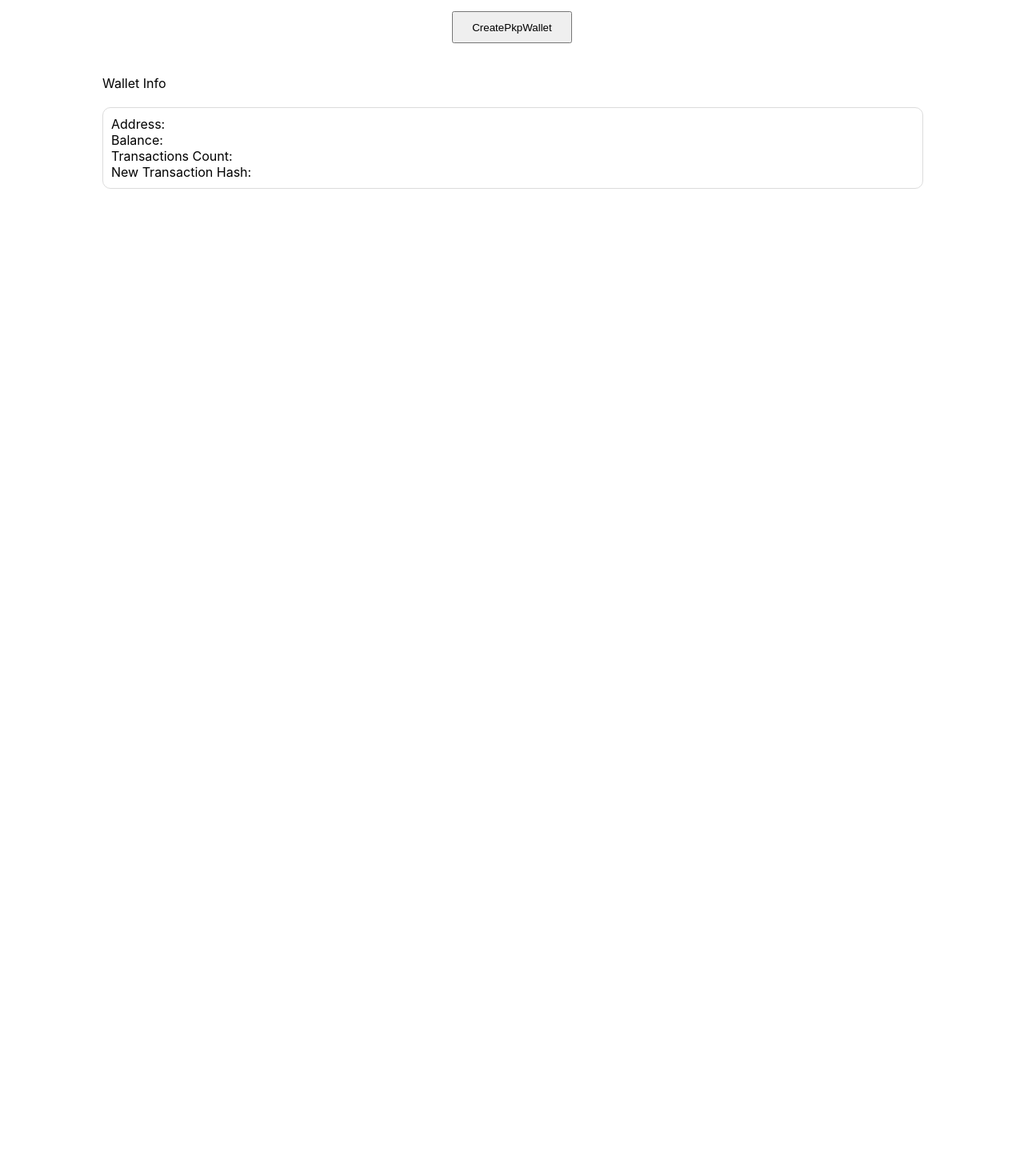
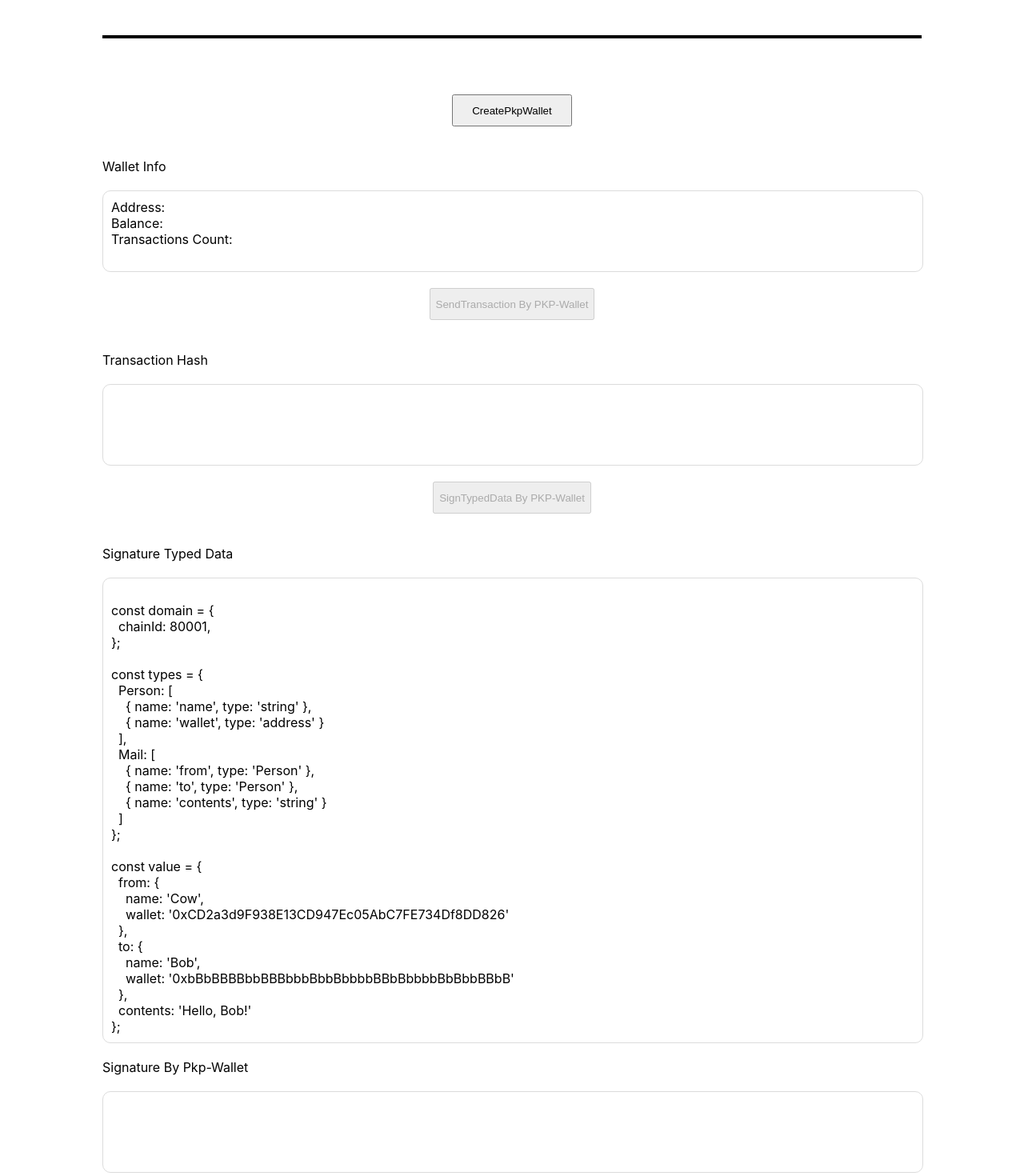
Before and after one commit to meteor-web3/pkp-wallet-demo, a React (Create React App) app: page / in a window 1280 px wide. Shown: the part 2420-3890 px from the top of the page at 80% size. Before the commit the page ends 2666 px from the top, so only its background shows below. Built offline with nearby package versions, Linux system fonts and the light colour scheme; no server answers.

Commit message:
feat: add signTypedData test for pkpWallet

```diff
--- a/src/App.scss
+++ b/src/App.scss
@@ -8,6 +8,13 @@
 
   .typed {
     white-space: pre;
+  }
+
+  .divider {
+    height: 4px;
+    width: 100%;
+    background-color: black;
+    margin: 50px 0;
   }
 
   .app-header {
--- a/src/App.tsx
+++ b/src/App.tsx
@@ -11,7 +11,7 @@ import * as LitJsSdk_types from "@lit-protocol/types";
 import { AccsDefaultParams } from '@lit-protocol/types';
 import { ethers } from 'ethers';
 import { joinSignature, UnsignedTransaction } from 'ethers/lib/utils';
-import {PKPEthersWallet} from '@lit-protocol/pkp-ethers';
+import { PKPEthersWallet } from '@lit-protocol/pkp-ethers';
 import { CONTRACT_ABI, CONTRACT_ADDRESS, CONTRACT_SRC_CODE, REACT_APP_RELAY_API_URL, RPC_URL, SIGN_TYPED_DATA } from './lib/constant';
 
 function App() {
@@ -35,12 +35,19 @@ function App() {
   const [pkpWalletBalance, setPkpWalletBalance] = useState<string>('');
   const [pkpWalletTxCount, setPkpWalletTxCount] = useState<number | string>('');
   const [pkpWalletNewTxHash, setPkpWalletNewTxHash] = useState<string>('');
+  const [pkpSignature, setPkpSignature] = useState<string>('');
 
   useEffect(() => {
     if (rpcProvider) {
       updateValueOnChain();
     }
   }, [rpcProvider])
+
+  useEffect(() => {
+    if(pkpWallet) {
+      updateWalletInfo();
+    }
+  }, [pkpWallet])
 
   const runLitAction = async (toSign: Uint8Array, sigName: string) => {
     if (sessionSigs && pkpPublicKey) {
@@ -345,34 +352,44 @@ function App() {
     const controllerAuthSig = await LitJsSdk.checkAndSignAuthMessage({ chain: 'mumbai' });  // metamask or walletconnect
     console.log("controllerAuthSig=", controllerAuthSig)
     // if (authSig && pkpPublicKey) {
-      const pkpWallet = new PKPEthersWallet({
+    const pkpEthersWallet = new PKPEthersWallet({
       pkpPubKey,
       controllerAuthSig,
       rpc: RPC_URL,
     });
 
-      console.log("pkpWallet=", pkpWallet)
+    console.log("pkpWallet=", pkpEthersWallet)
 
-      await pkpWallet.init();
+    await pkpEthersWallet.init();
+    setPkpWallet(pkpEthersWallet);
+
+    // await updateWalletInfo();
+    // await sendTransaction();
+
+    // }
+  }
 
   const updateWalletInfo = async () => {
+    if (pkpWallet) {
       await Promise.all([
-          async function() {
+        async function () {
           const address = await pkpWallet.getAddress();
           setPkpWalletAddress(address);
         }(),
-          async function() {
+        async function () {
           const balance = ethers.utils.formatEther(await pkpWallet.getBalance());
           setPkpWalletBalance(balance)
         }(),
-          async function() {
+        async function () {
           const txCount = await pkpWallet.getTransactionCount();
           setPkpWalletTxCount(txCount);
         }()
       ])
     }
+  }
 
-      const sendTransaction = async () => {
+  const sendTransactionByPkpWallet = async () => {
+    if (pkpWallet) {
       const tx = {
         to: "0x13a6D1fe418de7e5B03Fb4a15352DfeA3249eAA4",
         value: BigInt('10000000000000000'),
@@ -386,16 +403,54 @@ function App() {
       await res.wait();
       await updateWalletInfo();
     }
+  }
 
-      const signMessage = async () => {
+  const signMessageByPkpWallet = async () => {
+    if (pkpWallet) {
       const signedMsg = await pkpWallet.signMessage("Secret Message.. shh!");
       console.log('signedMsg:', signedMsg);
     }
+  }
 
-      await updateWalletInfo();
-      await sendTransaction();
+  const handleOnClickSignTypedDataByPkpWallet = async () => {
+    // All properties on a domain are optional
+    const domain = {
+      chainId: 80001,
+    };
 
-    // }
+    // The named list of all type definitions
+    const types = {
+      Person: [
+        { name: 'name', type: 'string' },
+        { name: 'wallet', type: 'address' }
+      ],
+      Mail: [
+        { name: 'from', type: 'Person' },
+        { name: 'to', type: 'Person' },
+        { name: 'contents', type: 'string' }
+      ]
+    };
+
+    // The data to sign
+    const value = {
+      from: {
+        name: 'Cow',
+        wallet: '0xCD2a3d9F938E13CD947Ec05AbC7FE734Df8DD826'
+      },
+      to: {
+        name: 'Bob',
+        wallet: '0xbBbBBBBbbBBBbbbBbbBbbbbBBbBbbbbBbBbbBBbB'
+      },
+      contents: 'Hello, Bob!'
+    };
+
+    if(pkpWallet) {
+      const signature = await pkpWallet._signTypedData(domain, types, value);
+      setPkpSignature(signature);
+      console.log("pkp signature: ", signature);
+    } else {
+      console.error("NO Pkp Wallet Instance")
+    }
   }
 
   return (
@@ -439,9 +494,18 @@ function App() {
         <div className='textarea typed'>{SIGN_TYPED_DATA}</div>
         <label className='block'>Signature</label>
         <div className='textarea'>{signature}</div>
+        <div className='divider' />
         <button onClick={createPkpWallet}>CreatePkpWallet</button>
         <label className='block'>Wallet Info</label>
-        <div className='textarea typed'>{`Address: ${pkpWalletAddress}\nBalance: ${pkpWalletBalance}\nTransactions Count: ${pkpWalletTxCount}\nNew Transaction Hash: ${pkpWalletNewTxHash}`}</div>
+        <div className='textarea typed'>{`Address: ${pkpWalletAddress}\nBalance: ${pkpWalletBalance}\nTransactions Count: ${pkpWalletTxCount}\n`}</div>
+        <button disabled={pkpWallet ? false : true} onClick={sendTransactionByPkpWallet}>SendTransaction By PKP-Wallet</button>
+        <label className='block'>Transaction Hash</label>
+        <div className='textarea'>{pkpWalletNewTxHash}</div>
+        <button disabled={pkpWallet ? false : true} onClick={handleOnClickSignTypedDataByPkpWallet}>SignTypedData By PKP-Wallet</button>
+        <label className='block'>Signature Typed Data</label>
+        <div className='textarea typed'>{SIGN_TYPED_DATA}</div>
+        <label className='block'>Signature By Pkp-Wallet</label>
+        <div className='textarea'>{pkpSignature}</div>
       </div>
     </div>
   );
```
Lines whose indentation alone changed are shown as unchanged.
